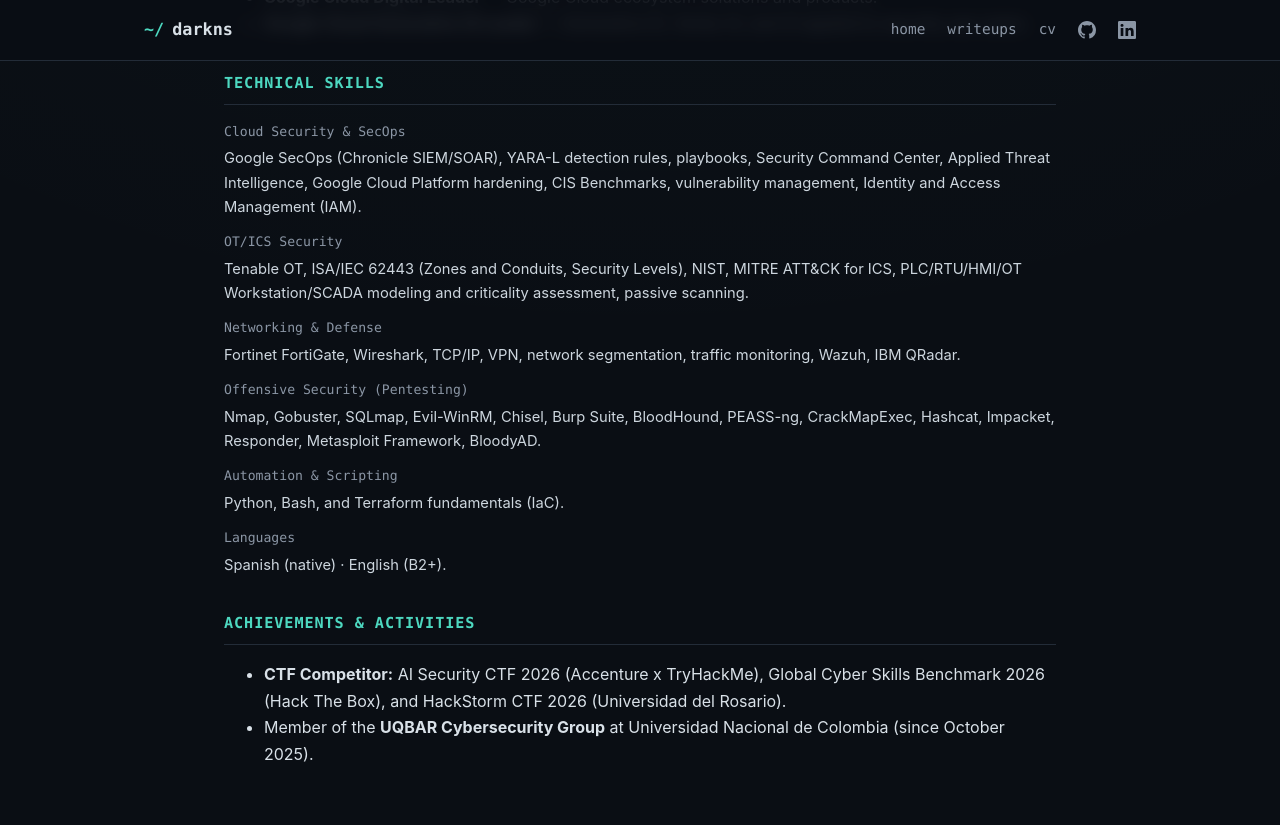
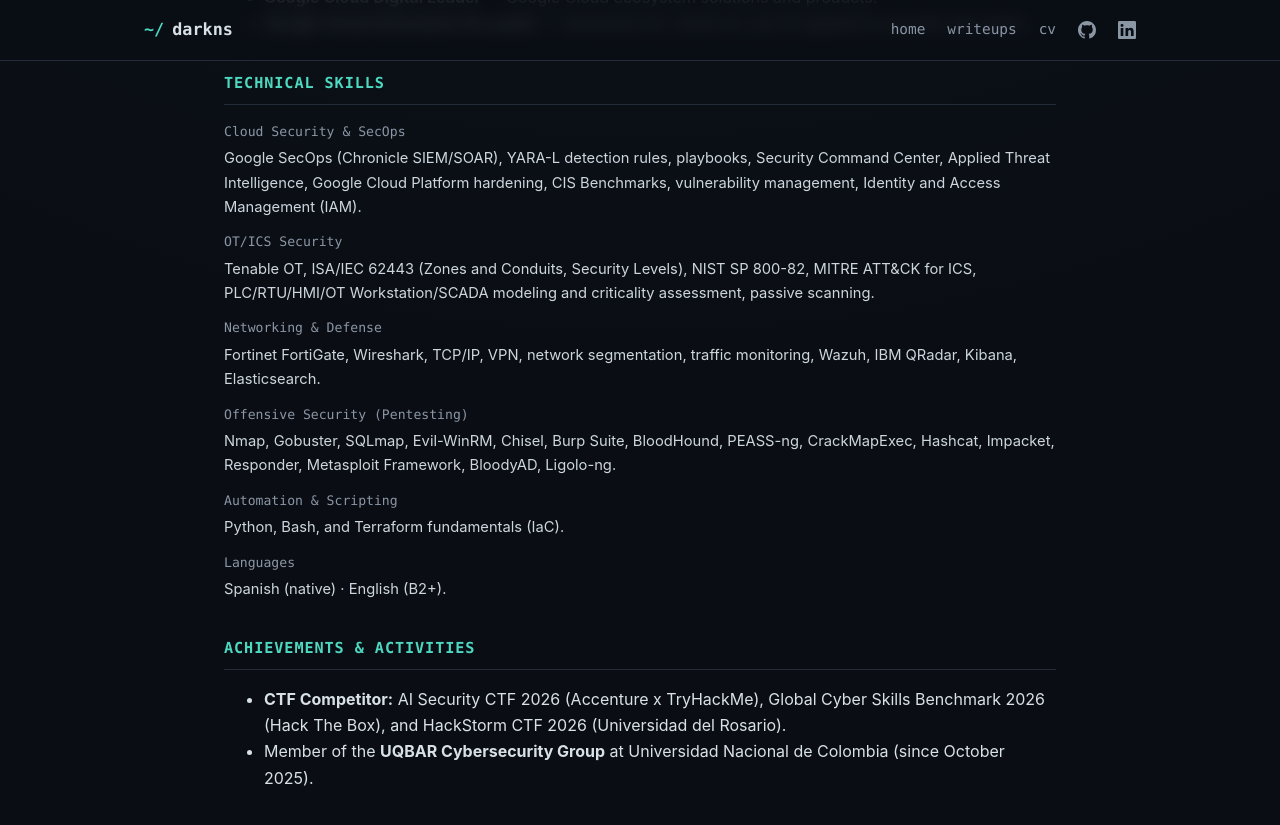
Before and after one commit to DarkNightSoldier/DarkNightSoldier.github.io, a Jekyll site: the page built from cv.html, in a window 1280 px wide and 900 px high, scrolled down 1616 px. Shown: the top 825 px of the window. Built offline with Jekyll 4.4.1, drawn with Linux system fonts in a browser that asks for light colours.

Commit message:
Update CV technical skills
Add NIST SP 800-82, Kibana/Elasticsearch, and Ligolo-ng.

Co-Authored-By: Claude Sonnet 5 <noreply@anthropic.com>

```diff
--- a/cv.html
+++ b/cv.html
@@ -97,13 +97,13 @@ permalink: /cv/
       <dd>Google SecOps (Chronicle SIEM/SOAR), YARA-L detection rules, playbooks, Security Command Center, Applied Threat Intelligence, Google Cloud Platform hardening, CIS Benchmarks, vulnerability management, Identity and Access Management (IAM).</dd>
 
       <dt>OT/ICS Security</dt>
-      <dd>Tenable OT, ISA/IEC 62443 (Zones and Conduits, Security Levels), NIST, MITRE ATT&amp;CK for ICS, PLC/RTU/HMI/OT Workstation/SCADA modeling and criticality assessment, passive scanning.</dd>
+      <dd>Tenable OT, ISA/IEC 62443 (Zones and Conduits, Security Levels), NIST SP 800-82, MITRE ATT&amp;CK for ICS, PLC/RTU/HMI/OT Workstation/SCADA modeling and criticality assessment, passive scanning.</dd>
 
       <dt>Networking &amp; Defense</dt>
-      <dd>Fortinet FortiGate, Wireshark, TCP/IP, VPN, network segmentation, traffic monitoring, Wazuh, IBM QRadar.</dd>
+      <dd>Fortinet FortiGate, Wireshark, TCP/IP, VPN, network segmentation, traffic monitoring, Wazuh, IBM QRadar, Kibana, Elasticsearch.</dd>
 
       <dt>Offensive Security (Pentesting)</dt>
-      <dd>Nmap, Gobuster, SQLmap, Evil-WinRM, Chisel, Burp Suite, BloodHound, PEASS-ng, CrackMapExec, Hashcat, Impacket, Responder, Metasploit Framework, BloodyAD.</dd>
+      <dd>Nmap, Gobuster, SQLmap, Evil-WinRM, Chisel, Burp Suite, BloodHound, PEASS-ng, CrackMapExec, Hashcat, Impacket, Responder, Metasploit Framework, BloodyAD, Ligolo-ng.</dd>
 
       <dt>Automation &amp; Scripting</dt>
       <dd>Python, Bash, and Terraform fundamentals (IaC).</dd>
```
